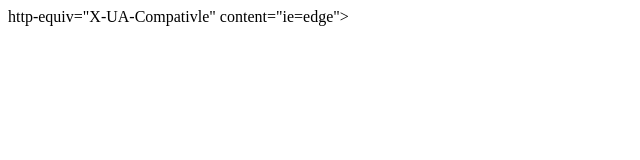
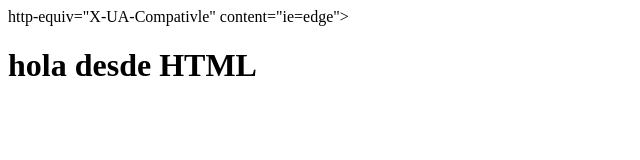
Before and after one commit to Manzaraz/aprendiendoGit, a plain HTML site: page index.html in a window 1280 px wide. Shown: the whole page, without its empty margins (0-640 px from the left). Drawn offline with Linux system fonts and the light colour scheme.

Commit message:
agregamos un h1 al html

```diff
--- a/index.html
+++ b/index.html
@@ -7,7 +7,7 @@
     <title>Manzi</title>
   </head>
   <body>
-
+    <h1>hola desde HTML</h1>
 
   </body>
 
```
